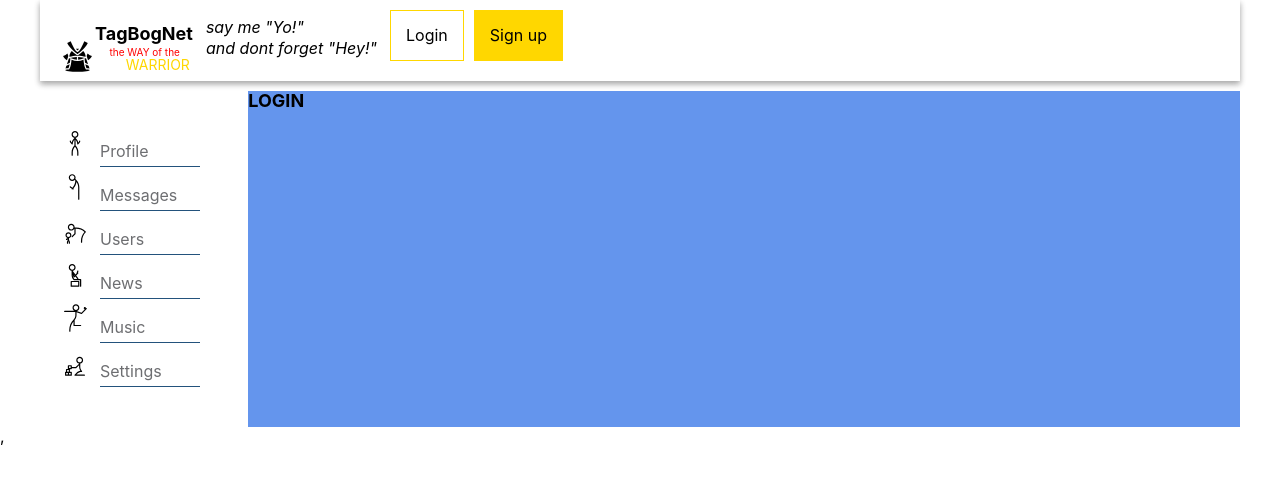
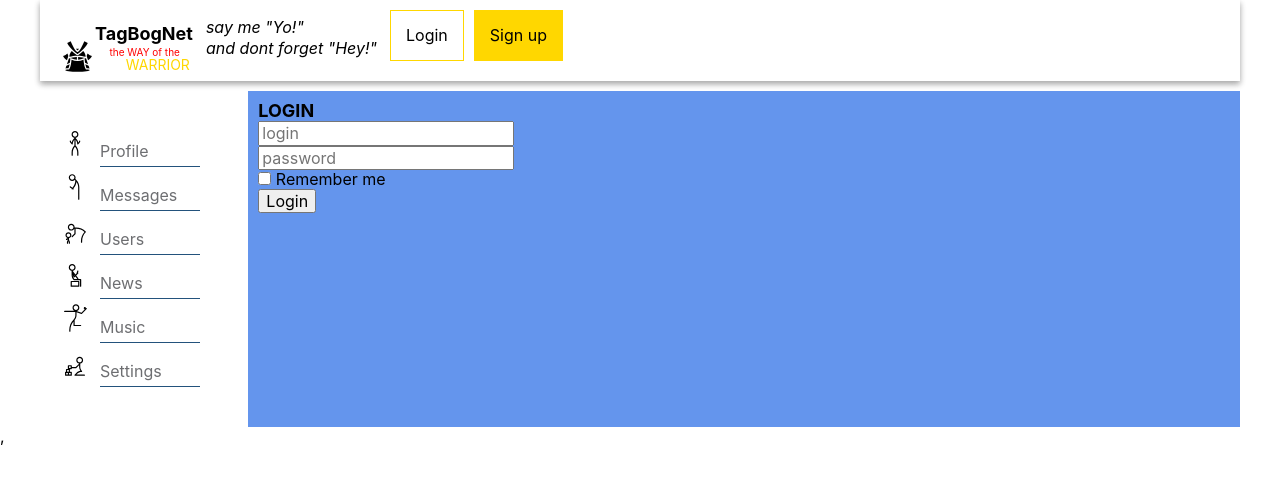
Before and after one commit to Bogagree/samurai-way-main, a React (Create React App) app: page /login in a window 1280 px wide. Shown: the top 480 px of the page. Built offline with nearby package versions, Linux system fonts and the light colour scheme; no server answers.

Commit message:
feat: add LoginForm.tsx with redux-form

```diff
--- a/src/components/Login/Login.tsx
+++ b/src/components/Login/Login.tsx
@@ -1,9 +1,16 @@
 import React from 'react';
+import {FormDataType, LoginReduxForm} from "./LoginForm";
 
 export const Login = () => {
+
+    const onSubmit = (formData: FormDataType) => {
+        console.log(formData)
+    }
+
     return (
-        <div>
+        <div style={{padding: '10px'}}>
             <h1>LOGIN</h1>
+            <LoginReduxForm onSubmit={onSubmit}/>
         </div>
     );
 };
--- /dev/null
+++ b/src/components/Login/LoginForm.tsx
@@ -0,0 +1,25 @@
+import React from 'react';
+import {Field, InjectedFormProps, reduxForm} from "redux-form";
+
+export type FormDataType = {
+    login: string
+    password: string
+    rememberMe: boolean
+}
+
+const LoginForm: React.FC<InjectedFormProps<FormDataType>> = (props) => {
+    return (
+        <form onSubmit={props.handleSubmit}>
+            <div><Field name={'login'} component={'input'} placeholder={'login'}/></div>
+            <div><Field name={'password'} component={'input'} placeholder={'password'}/></div>
+            <div><Field name={'rememberMe'} component={'input'} type="checkbox"/> Remember me</div>
+            <div>
+                <button>Login</button>
+            </div>
+        </form>
+    );
+};
+
+export const LoginReduxForm = reduxForm<FormDataType>(
+    {form: 'login'}
+)(LoginForm)
--- a/src/redux/redux-store.ts
+++ b/src/redux/redux-store.ts
@@ -6,13 +6,15 @@ import {usersReducer} from "./users-reducer";
 import {authReducer} from "./auth-reducer";
 import thunkMiddleware from "redux-thunk";
 // import thunk from "redux-thunk";
+import {reducer as formReducer} from 'redux-form'
 
 const rootReducer = combineReducers({
     profilePage: profileReducer,
     dialogsPage: dialogsReducer,
     usersPage: usersReducer,
     navbar: navbarReducer,
-    auth: authReducer
+    auth: authReducer,
+    form: formReducer
 })
 
 export let store = createStore(rootReducer, applyMiddleware(thunkMiddleware));
```
Also changed, not shown: src/redux/state-by-Dymych.ts (renamed from src/redux/state.ts, +17 -16 lines).
